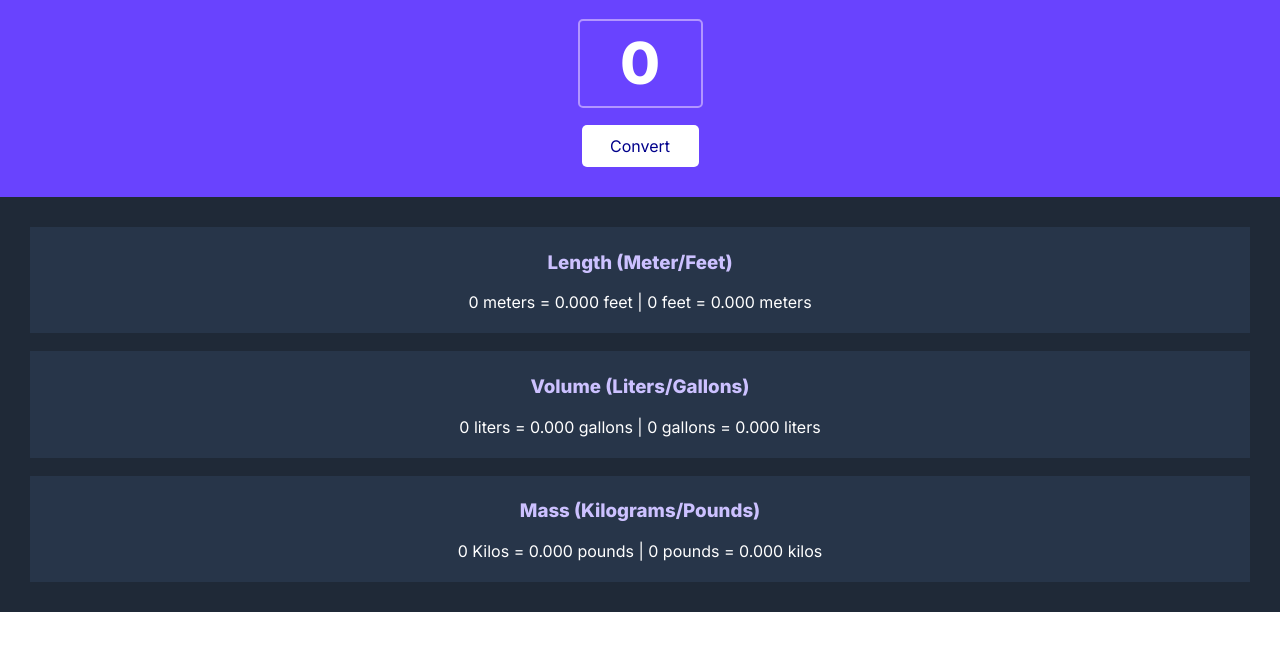
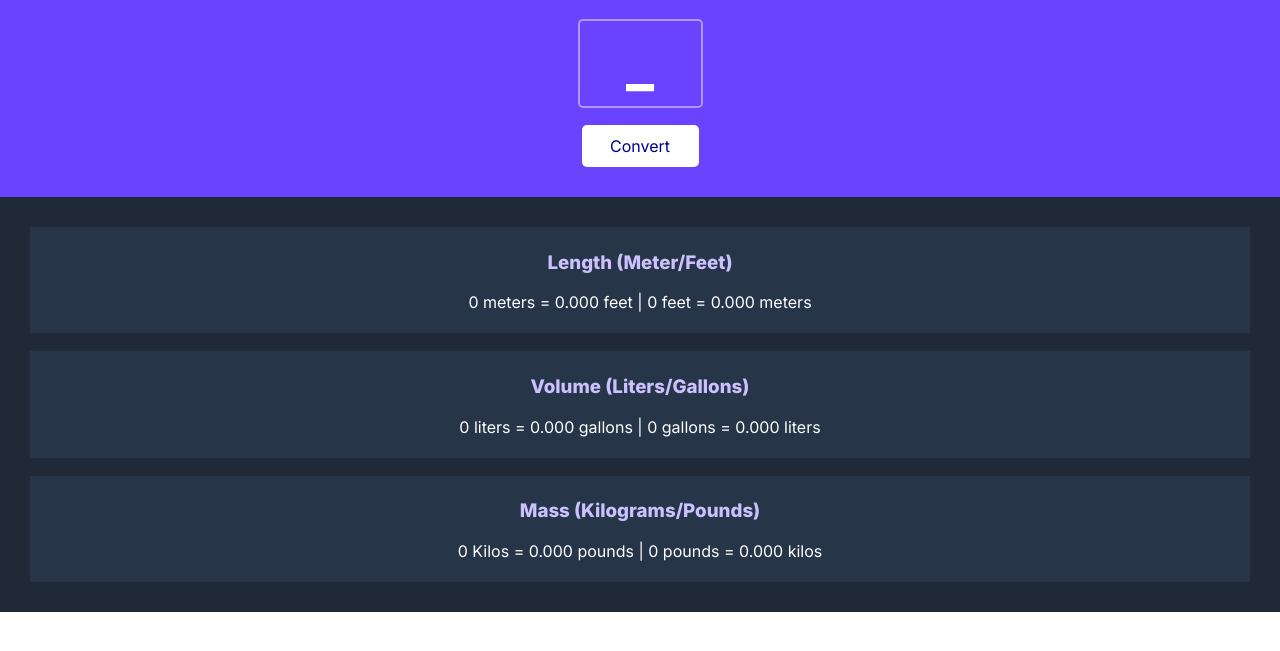
Before and after one commit to RajHarshit/Unit-Converter, a plain HTML site: page index.html in a window 1280 px wide. Shown: the part 93-744 px from the top of the page. Drawn offline with Linux system fonts and the light colour scheme.

Commit message:
Update index.html

```diff
--- a/index.html
+++ b/index.html
@@ -13,7 +13,7 @@
    <body>
       <div class="hero">
          <h1>Metric/Imperical Unit Conversion</h1>
-         <input id="input" placeholder="0">
+         <input id="input" placeholder="_">
          <br>
          <button id="btn">Convert</button>
       </div>
```
